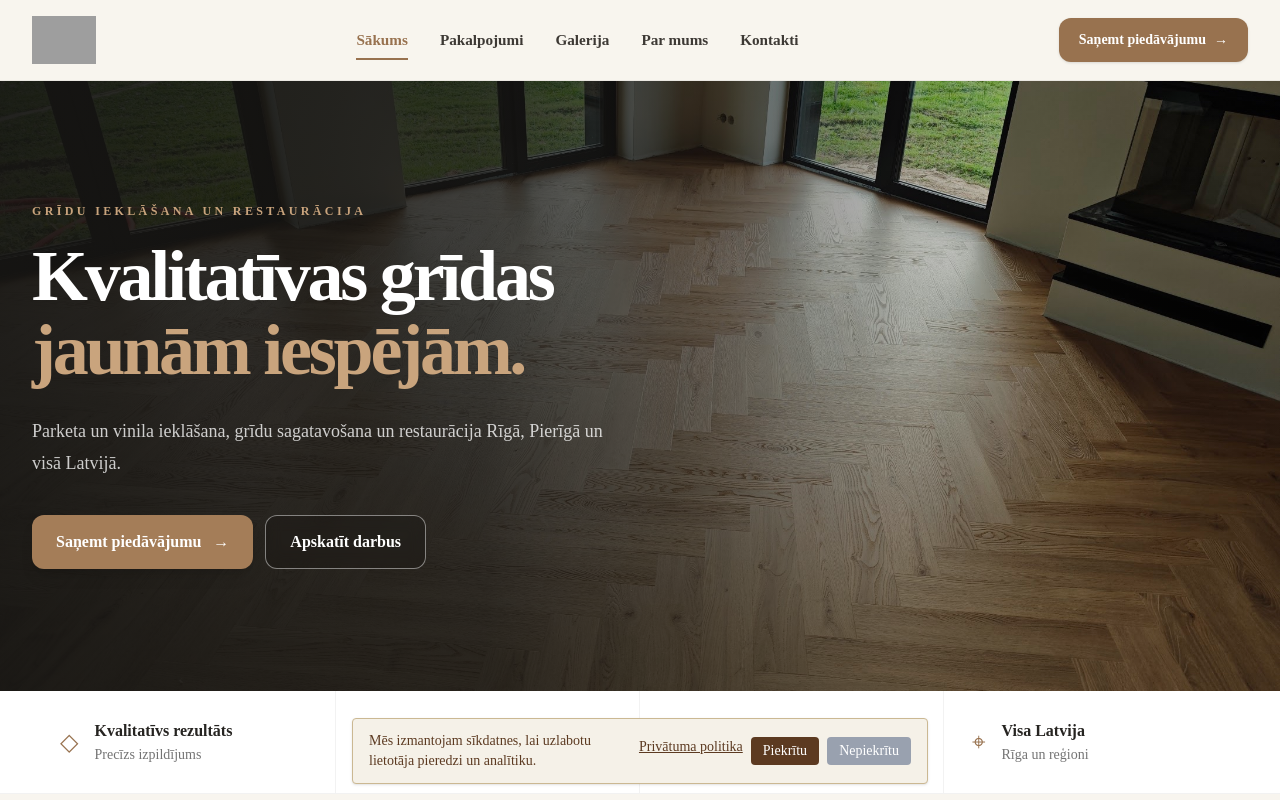
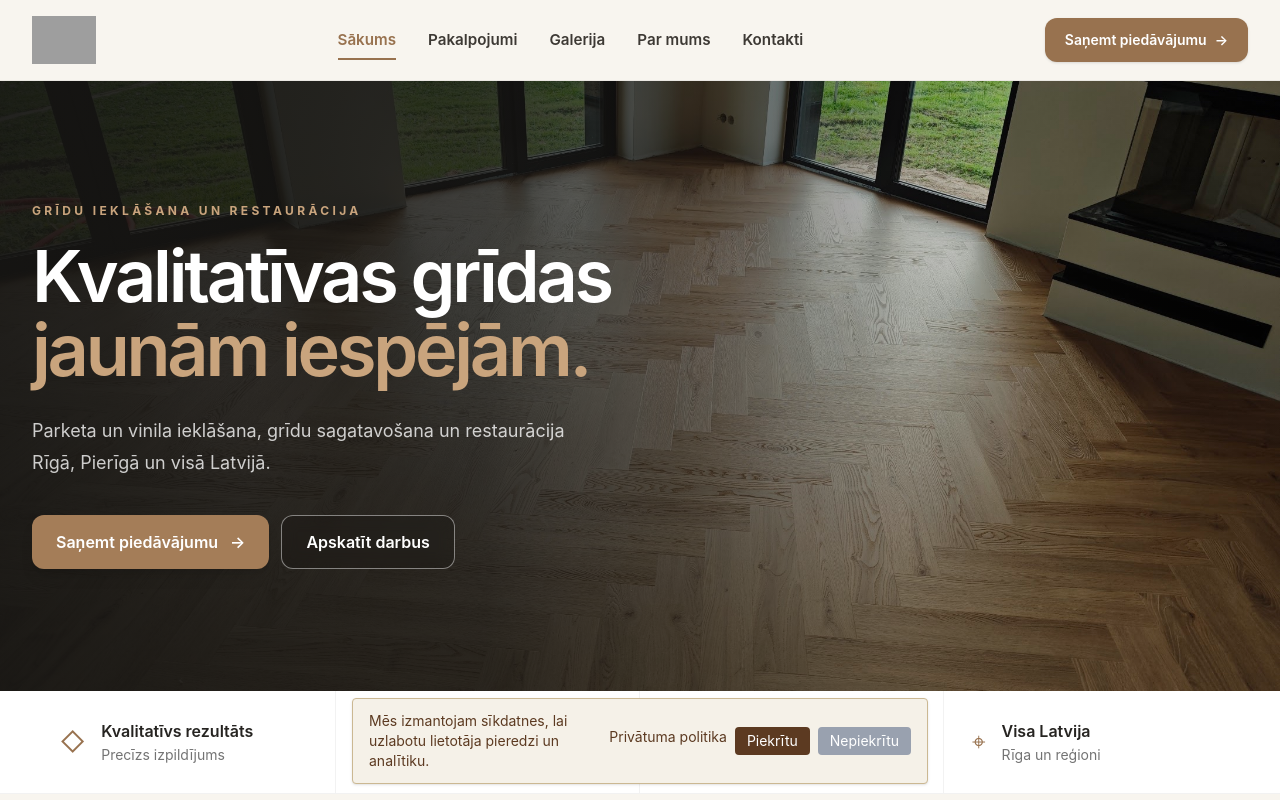
Before and after one commit to ilzbergs/floorInstall, a Vue app: page / in a window 1280 px wide. Shown: the top 800 px of the page. Built offline with nearby package versions, Linux system fonts and the light colour scheme; grey boxes are pictures that could not be loaded.

Commit message:
Refresh global site styling

```diff
--- a/src/App.vue
+++ b/src/App.vue
@@ -1,15 +1,9 @@
 <template>
-  <div class="flex flex-col min-h-screen">
-
-    <!-- Header -->
-    <Header class="sticky top-0 z-50 bg-[#D6C4A8]" />
-
-    <!-- Main content -->
+  <div class="flex min-h-screen flex-col">
+    <Header />
     <main class="flex-1">
       <router-view />
     </main>
-
-    <!-- Footer ar cookie consent -->
     <Footer />
   </div>
 </template>
@@ -20,11 +14,14 @@ import Footer from './components/Footer.vue'
 </script>
 
 <style>
-/* Ja nepieciešams, global styles */
-body, html {
-  margin: 0;
-  padding: 0;
-  font-family: 'Lora', serif; /* piemērs koka / parketa noskaņai */
-  background-color: #F5F1E8; /* gaišs fona tonis parketa stilā */
+html { scroll-behavior: smooth; }
+html, body, #app { margin: 0; min-height: 100%; }
+body {
+  background: #f8f5ef;
+  color: #262421;
+  font-family: Inter, ui-sans-serif, system-ui, -apple-system, BlinkMacSystemFont, "Segoe UI", sans-serif;
+  -webkit-font-smoothing: antialiased;
 }
+a { text-decoration: none; }
+button, a { -webkit-tap-highlight-color: transparent; }
 </style>
```
